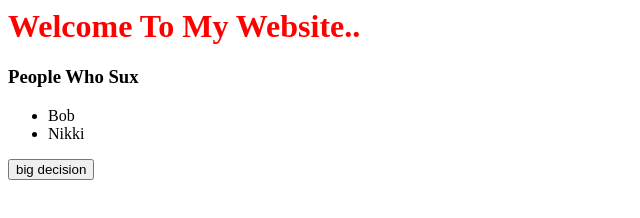
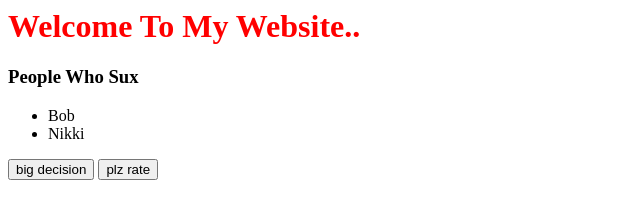
Before and after one commit to OrInPro/OrInPro.github.io, a plain HTML site: page index.html in a window 1280 px wide. Shown: the whole page, without its empty margins (0-640 px from the left). Drawn offline with Linux system fonts and the light colour scheme.

Commit message:
Update index.html

```diff
--- a/index.html
+++ b/index.html
@@ -20,6 +20,14 @@
     			break;
 		}
 	}
+	function rate() {
+		var user = prompt('so how is my website? plz rate 8/8 m8"').toLowerCase();
+		switch(user){
+    		case("8/8") :
+			confirm("thx");
+		default:
+			confirm("i will hax you >:)"');
+	}
 </script>
 </head>
 <body>
@@ -29,6 +37,6 @@
     <li>Bob</li>
     <li>Nikki</li></ul>
 <button onclick="fart()">big decision</button>
-
+<button onclick="rate()">plz rate</button>
 </body>
 </html>
```
